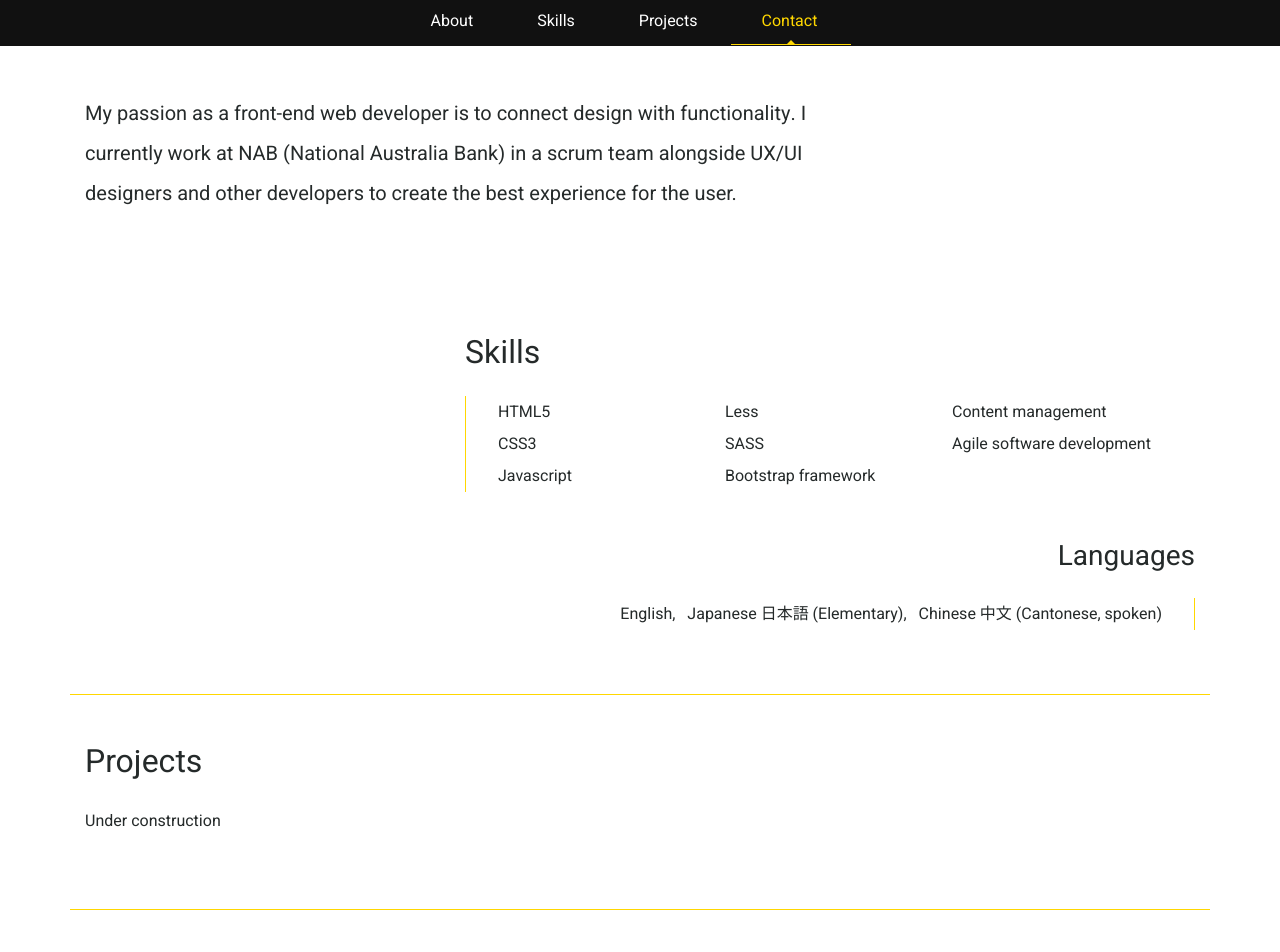
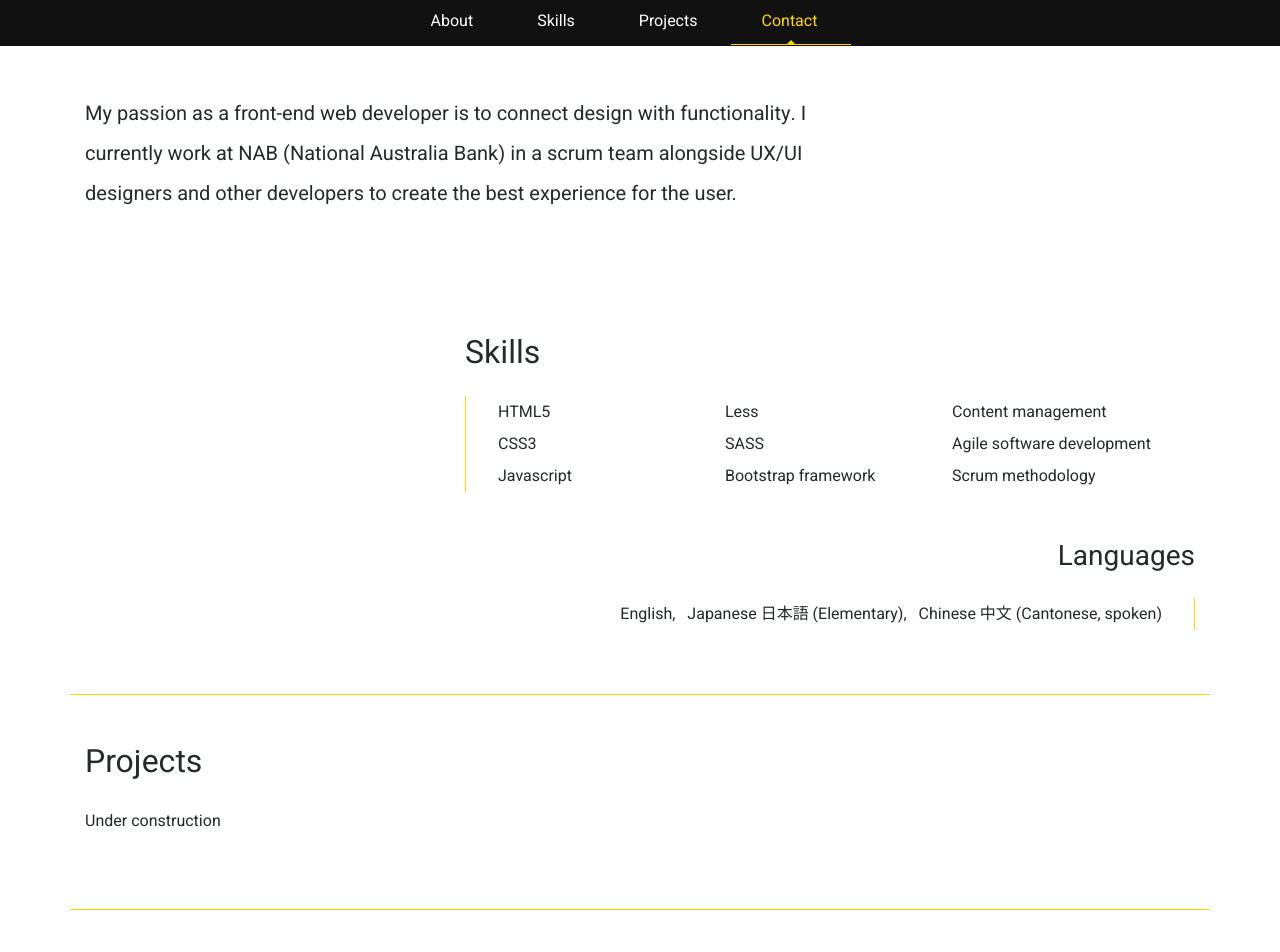
Before and after one commit to rbccaao/rbccaao.github.io, a Jekyll site: the page built from index.html, in a window 1280 px wide. Shown: the part 354-1306 px from the top of the page. Built offline with Jekyll 4.4.1, drawn with Linux system fonts in a browser that asks for light colours; nearby versions of some CDN libraries.

```diff
--- a/_includes/index/skills.html
+++ b/_includes/index/skills.html
@@ -15,6 +15,7 @@
                         <li>Bootstrap framework</li>
                         <li>Content management</li>
                         <li>Agile software development</li>
+                        <li>Scrum methodology</li>
                     </ul>
                 </div>
                 <div class="sub-section text-right">
```
Also changed, not shown: 2 other files.
